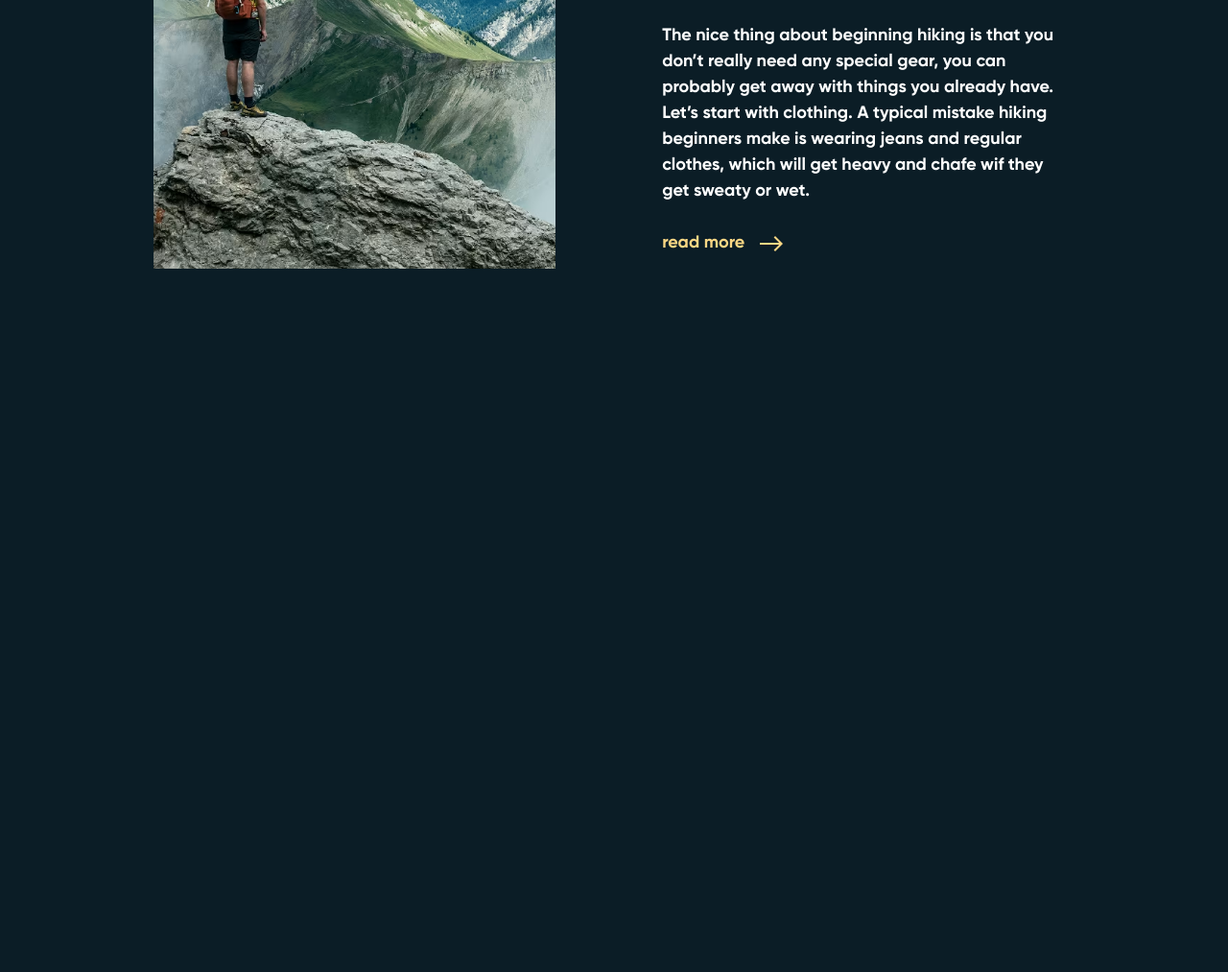
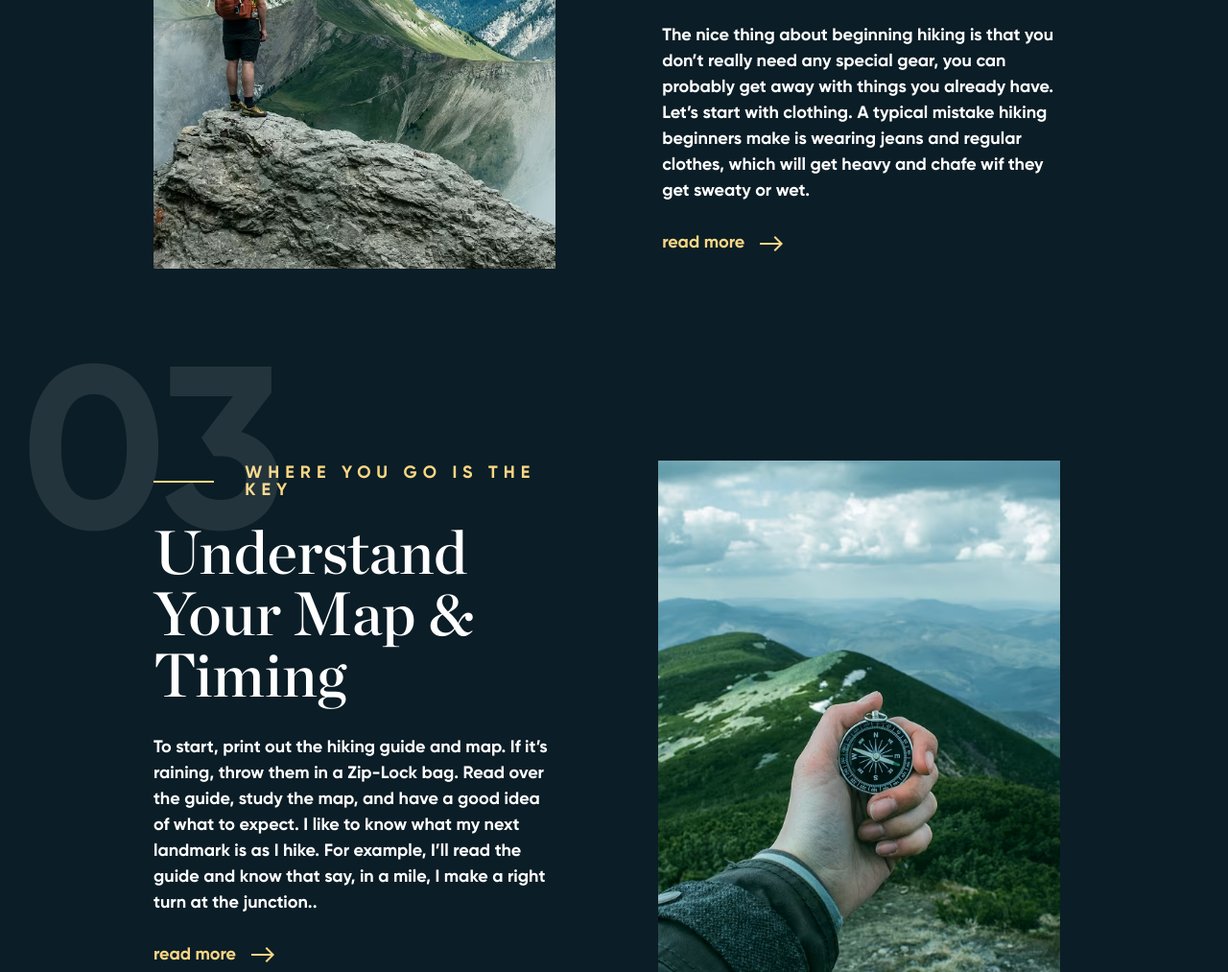
Before and after one commit to akudera/MNTN, a website built with Vite: page index.html in a window 1280 px wide. Shown: the part 1685-2698 px from the top of the page at 96% size. Before the commit the page ends 1965 px from the top, so only its background shows below. Built offline with nearby package versions, Linux system fonts and the light colour scheme.

Commit message:
understanding-map

```diff
--- a/index.html
+++ b/index.html
@@ -263,6 +263,45 @@
           />
         </picture>
       </section>
+      <section class="understanding-map container" id="03">
+        <div class="understanding-map__content content">
+          <header class="understanding-map__header section-header" data-section-number="03">
+            <span class="understanding-map__subtitle subtitle">Where you go is the key</span>
+            <h2 class="understanding-map__title title">Understand Your Map & Timing</h2>
+          </header>
+          <div class="understanding-map__description description">
+            To start, print out the hiking guide and map. If it’s raining, throw them in a Zip-Lock
+            bag. Read over the guide, study the map, and have a good idea of what to expect. I like
+            to know what my next landmark is as I hike. For example, I’ll read the guide and know
+            that say, in a mile, I make a right turn at the junction..
+          </div>
+          <a href="/" class="understanding-map__button link">
+            read more
+            <svg
+              xmlns="http://www.w3.org/2000/svg"
+              width="24"
+              height="16"
+              viewBox="0 0 24 16"
+              fill="none"
+            >
+              <path
+                d="M16 -6.99382e-07L14.59 1.41L20.17 7L-3.93402e-07 7L-3.0598e-07 9L20.17 9L14.58 14.58L16 16L24 8L16 -6.99382e-07Z"
+                fill="#FBD784"
+              />
+            </svg>
+          </a>
+        </div>
+        <picture class="understanding-map__image">
+          <source srcset="/images/desktop/avif/Man-holding-compass.avif" type="image/avif" />
+          <source srcset="/images/desktop/webp/Man-holding-compass.webp" type="image/webp" />
+          <img
+            src="/images/desktop/Man-holding-compass.jpg"
+            alt="View from mountain peak"
+            width="566"
+            height="720"
+          />
+        </picture>
+      </section>
     </main>
     <footer></footer>
   </body>
```
